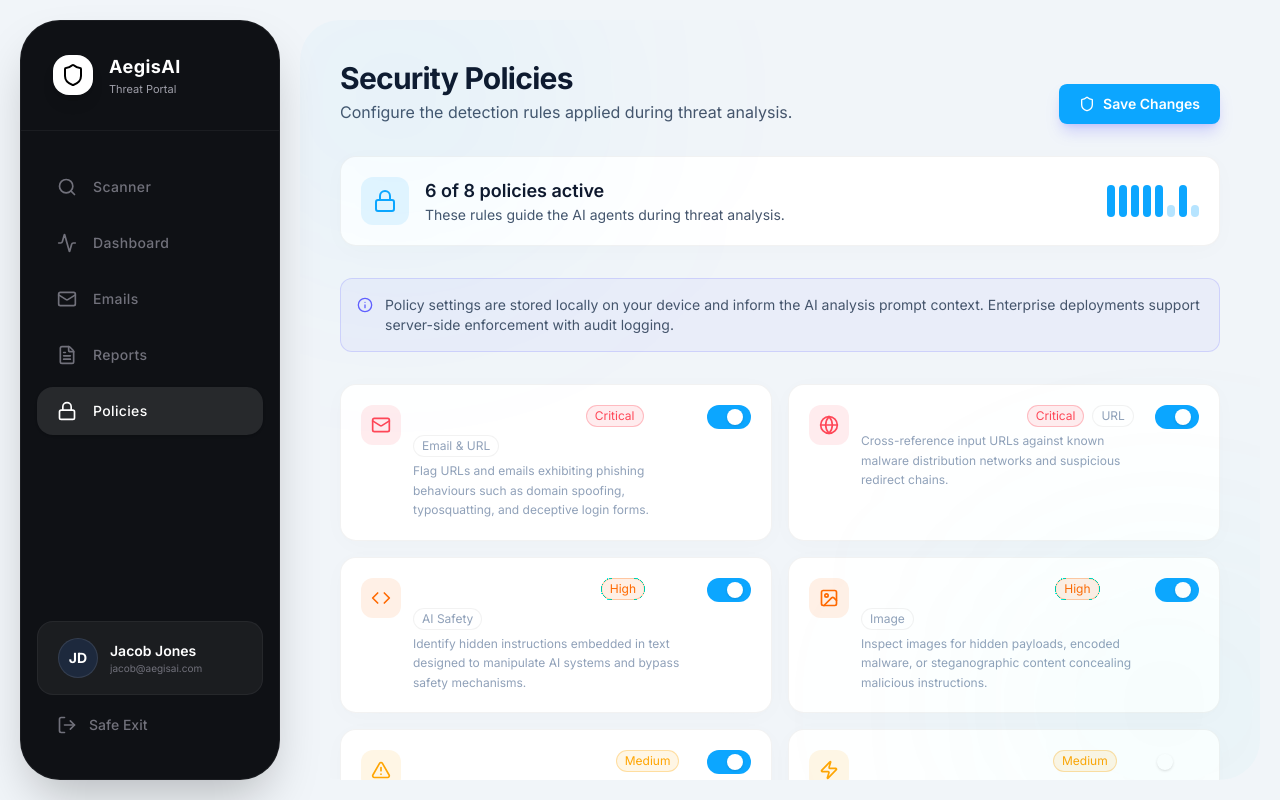
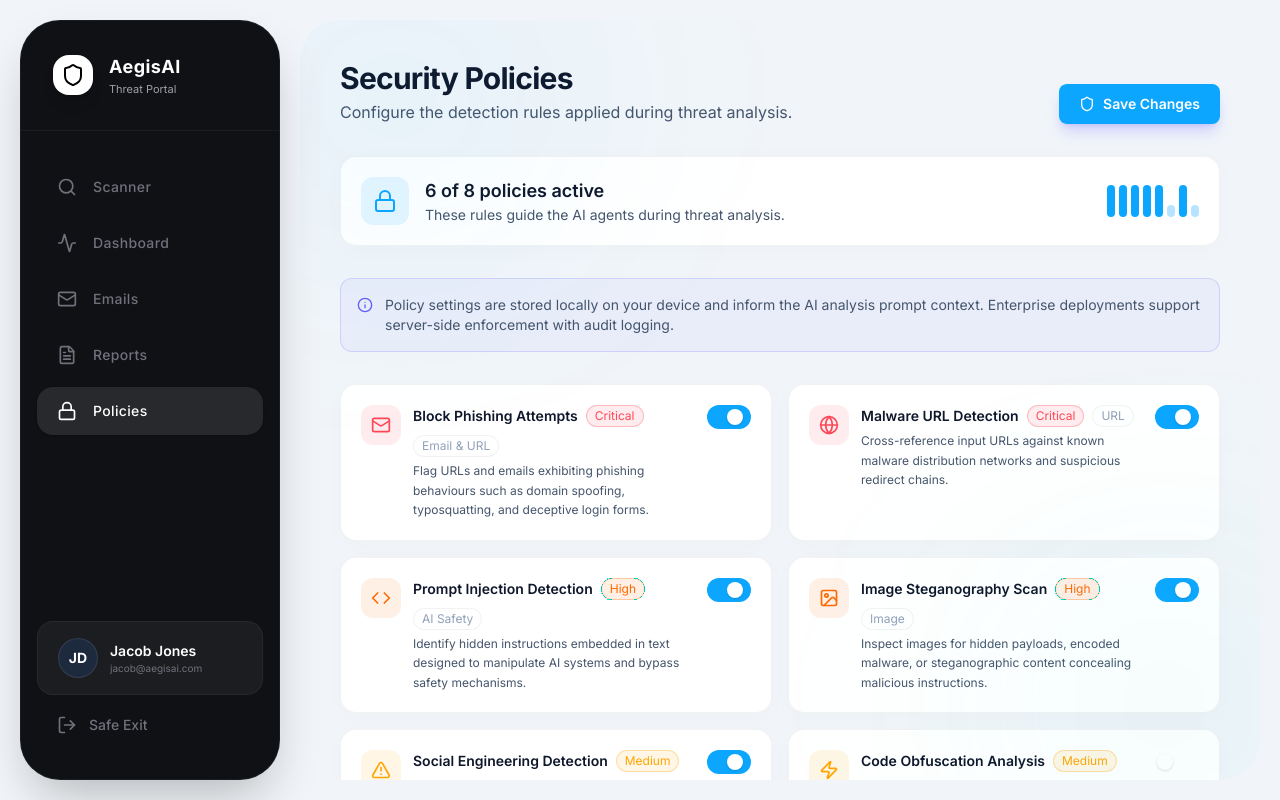
Before and after one commit to Apurv-15/Indian-hackthon-2.0-version, a Next.js app: page /policies in a window 1280 px wide. Built offline with nearby package versions, Linux system fonts and the light colour scheme.

Commit message:
style: fix policy page text contrast for light theme

```diff
--- a/src/app/policies/page.tsx
+++ b/src/app/policies/page.tsx
@@ -209,7 +209,7 @@ export default function PoliciesPage() {
                     </div>
                     <div className="flex-1 min-w-0">
                       <div className="flex items-center gap-2 flex-wrap mb-1">
-                        <h3 className="text-sm font-semibold text-white">{policy.title}</h3>
+                        <h3 className="text-sm font-semibold text-slate-900">{policy.title}</h3>
                         <span className={`text-xs px-2 py-0.5 rounded-full border ${sev.bg} ${sev.color} ${sev.border}`}>
                           {sev.label}
                         </span>
@@ -217,7 +217,7 @@ export default function PoliciesPage() {
                           {policy.tag}
                         </span>
                       </div>
-                      <p className="text-xs text-slate-400 leading-relaxed">{policy.description}</p>
+                      <p className="text-xs text-slate-600 leading-relaxed">{policy.description}</p>
                     </div>
 
                     {/* Toggle switch */}
```
